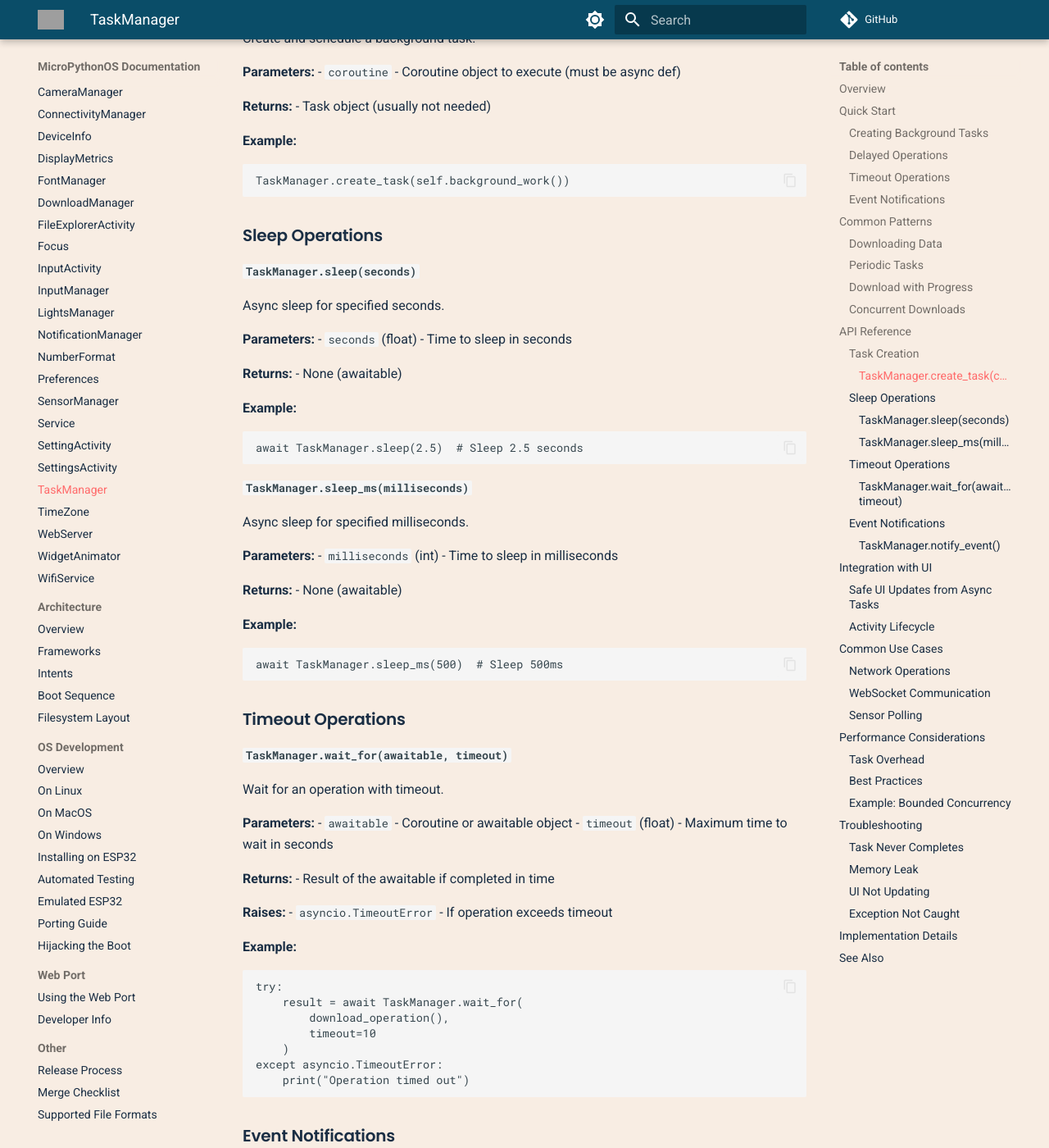
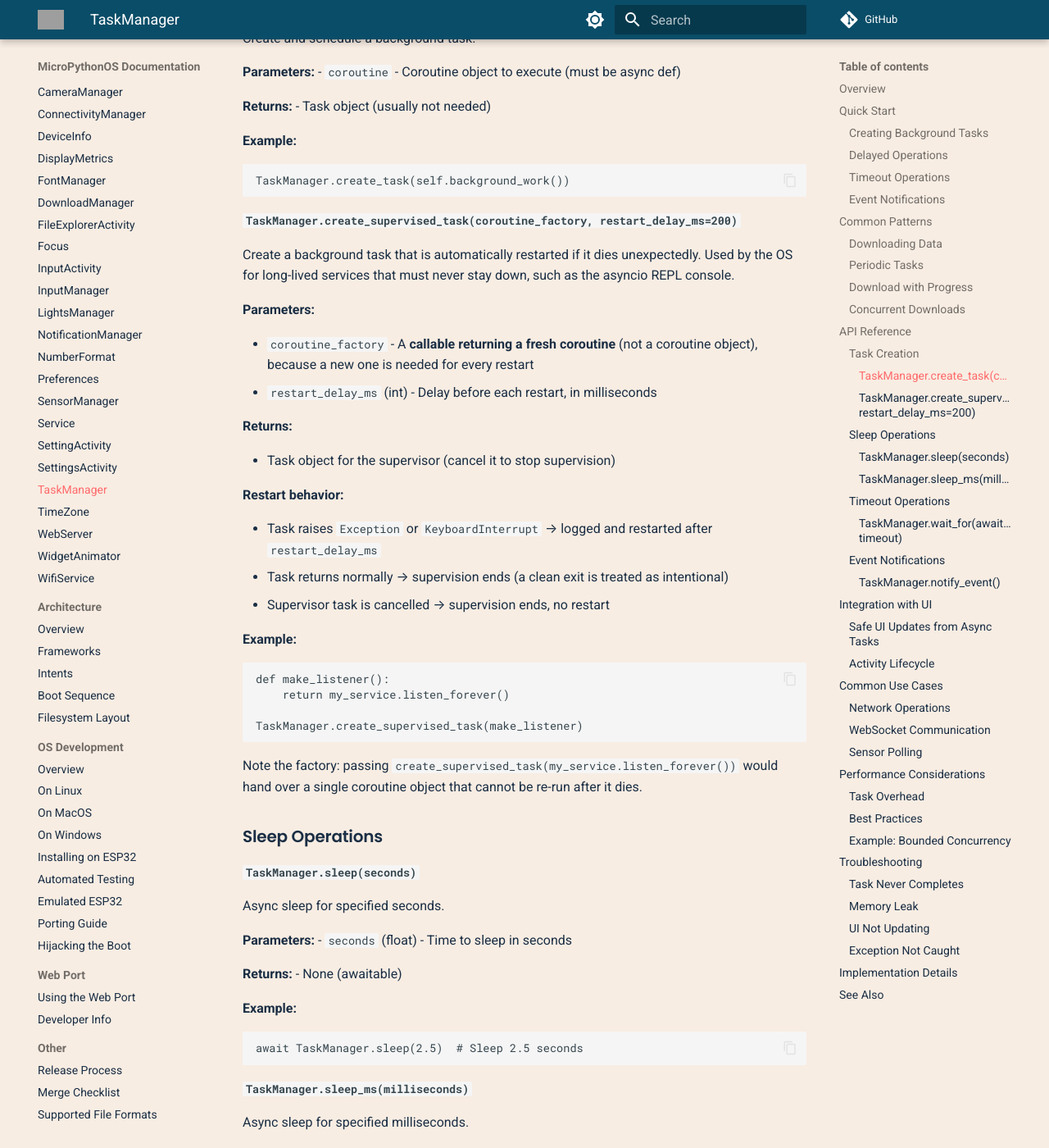
Before and after one commit to MicroPythonOS/docs, an MkDocs documentation site: the page built from docs/frameworks/task-manager.md, in a window 1280 px wide and 1400 px high, scrolled down 3780 px. Shown: the whole window at 82% size. Built offline with MkDocs 1.6.1 and Material for MkDocs 9.7.7, drawn with Linux system fonts in a browser that asks for light colours; comment, search, counter and statistics services are not loaded; some of the changed text lies outside the part shown; grey boxes are pictures that could not be loaded.

Commit message:
Document TaskManager.create_supervised_task and boot-time Ctrl-C handling
Accompanies MicroPythonOS/MicroPythonOS#234, which fixes the serial
console dying permanently after mpremote/raw-REPL connection attempts.

- TaskManager: document create_supervised_task(), including the
  coroutine-factory requirement and when supervision stops, plus the
  KeyboardInterrupt resilience in TaskManager.start().
- Boot sequence: explain that the interrupt character is disabled while
  the OS boots, why connecting mid-boot used to corrupt the boot, and
  what that means in practice (wait for "Starting asyncio REPL...";
  use the reset button for a hung boot).

Co-Authored-By: Claude Fable 5 <noreply@anthropic.com>

````diff
--- a/docs/frameworks/task-manager.md
+++ b/docs/frameworks/task-manager.md
@@ -191,6 +191,35 @@ Create and schedule a background task.
 ```python
 TaskManager.create_task(self.background_work())
 ```
+
+#### `TaskManager.create_supervised_task(coroutine_factory, restart_delay_ms=200)`
+
+Create a background task that is automatically restarted if it dies unexpectedly. Used by the OS for long-lived services that must never stay down, such as the asyncio REPL console.
+
+**Parameters:**
+
+- `coroutine_factory` - A **callable returning a fresh coroutine** (not a coroutine object), because a new one is needed for every restart
+- `restart_delay_ms` (int) - Delay before each restart, in milliseconds
+
+**Returns:**
+
+- Task object for the supervisor (cancel it to stop supervision)
+
+**Restart behavior:**
+
+- Task raises `Exception` or `KeyboardInterrupt` → logged and restarted after `restart_delay_ms`
+- Task returns normally → supervision ends (a clean exit is treated as intentional)
+- Supervisor task is cancelled → supervision ends, no restart
+
+**Example:**
+```python
+def make_listener():
+    return my_service.listen_forever()
+
+TaskManager.create_supervised_task(make_listener)
+```
+
+Note the factory: passing `create_supervised_task(my_service.listen_forever())` would hand over a single coroutine object that cannot be re-run after it dies.
 
 ### Sleep Operations
 
@@ -474,9 +503,14 @@ async def safe_task(self):
 
 **Key features:**
 - `create_task()` - Wraps `asyncio.create_task()`
+- `create_supervised_task()` - Restarts a task that dies from an exception or KeyboardInterrupt
 - `sleep()` / `sleep_ms()` - Wrap `asyncio.sleep()`
 - `wait_for()` - Wraps `asyncio.wait_for()` with timeout handling
 - `notify_event()` - Creates `asyncio.Event()` objects
+
+**KeyboardInterrupt resilience:**
+
+MicroPython's `run_until_complete()` only catches `CancelledError` and `Exception`, so a `KeyboardInterrupt` raised inside any task (for example from a stray Ctrl-C sent by a host connecting over serial) escapes the event loop and would otherwise terminate every running task while the LVGL UI keeps running on its hardware timer. `TaskManager.start()` catches this and re-enters `asyncio.run()`; the task queue survives the unwind, so the remaining tasks resume.
 
 **Thread model:**
 - All async tasks run on main asyncio event loop
````
Also changed, not shown: docs/architecture/boot-sequence.md (+13 -0 lines).
